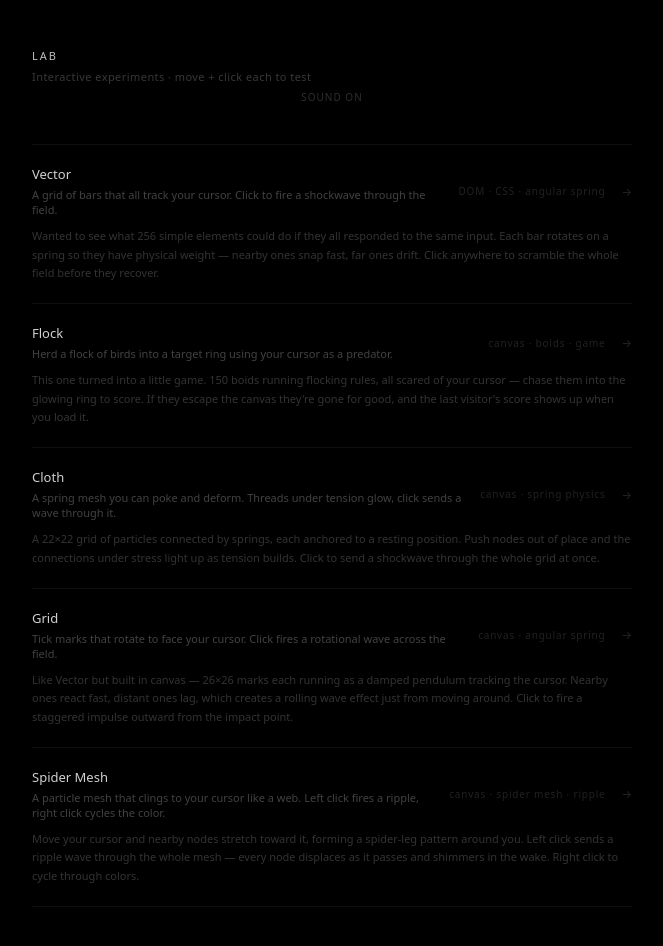
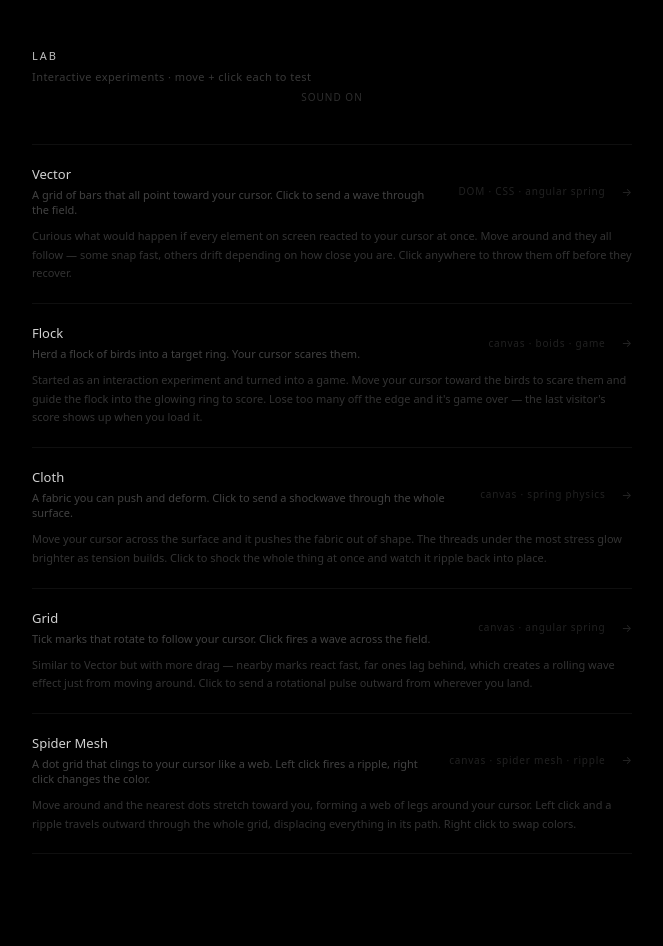
Before and after one commit to mattjss/lab, a plain HTML site: page index.html in a window 1280 px wide. Shown: the whole page, without its empty margins (308-971 px from the left). After the commit the page ends 902 px from the top, so only its background shows below. Drawn offline with Linux system fonts and the light colour scheme.

Commit message:
Simplify descriptions — plain language, no technical jargon

```diff
--- a/index.html
+++ b/index.html
@@ -73,70 +73,70 @@
         <div class="item-top">
           <div class="info">
             <span class="name">Vector</span>
-            <span class="desc">A grid of bars that all track your cursor. Click to fire a shockwave through the field.</span>
+            <span class="desc">A grid of bars that all point toward your cursor. Click to send a wave through the field.</span>
           </div>
           <div class="right">
             <span class="tag">DOM · CSS · angular spring</span>
             <span class="arrow">→</span>
           </div>
         </div>
-        <p class="about">Wanted to see what 256 simple elements could do if they all responded to the same input. Each bar rotates on a spring so they have physical weight — nearby ones snap fast, far ones drift. Click anywhere to scramble the whole field before they recover.</p>
+        <p class="about">Curious what would happen if every element on screen reacted to your cursor at once. Move around and they all follow — some snap fast, others drift depending on how close you are. Click anywhere to throw them off before they recover.</p>
       </a>
 
       <a class="item" data-sound-hover="hover" data-sound-click="open-project" href="https://mattjss.github.io/flock/" target="_blank">
         <div class="item-top">
           <div class="info">
             <span class="name">Flock</span>
-            <span class="desc">Herd a flock of birds into a target ring using your cursor as a predator.</span>
+            <span class="desc">Herd a flock of birds into a target ring. Your cursor scares them.</span>
           </div>
           <div class="right">
             <span class="tag">canvas · boids · game</span>
             <span class="arrow">→</span>
           </div>
         </div>
-        <p class="about">This one turned into a little game. 150 boids running flocking rules, all scared of your cursor — chase them into the glowing ring to score. If they escape the canvas they're gone for good, and the last visitor's score shows up when you load it.</p>
+        <p class="about">Started as an interaction experiment and turned into a game. Move your cursor toward the birds to scare them and guide the flock into the glowing ring to score. Lose too many off the edge and it's game over — the last visitor's score shows up when you load it.</p>
       </a>
 
       <a class="item" data-sound-hover="hover" data-sound-click="open-project" href="https://mattjss.github.io/cloth/" target="_blank">
         <div class="item-top">
           <div class="info">
             <span class="name">Cloth</span>
-            <span class="desc">A spring mesh you can poke and deform. Threads under tension glow, click sends a wave through it.</span>
+            <span class="desc">A fabric you can push and deform. Click to send a shockwave through the whole surface.</span>
           </div>
           <div class="right">
             <span class="tag">canvas · spring physics</span>
             <span class="arrow">→</span>
           </div>
         </div>
-        <p class="about">A 22×22 grid of particles connected by springs, each anchored to a resting position. Push nodes out of place and the connections under stress light up as tension builds. Click to send a shockwave through the whole grid at once.</p>
+        <p class="about">Move your cursor across the surface and it pushes the fabric out of shape. The threads under the most stress glow brighter as tension builds. Click to shock the whole thing at once and watch it ripple back into place.</p>
       </a>
 
       <a class="item" data-sound-hover="hover" data-sound-click="open-project" href="https://mattjss.github.io/grid/" target="_blank">
         <div class="item-top">
           <div class="info">
             <span class="name">Grid</span>
-            <span class="desc">Tick marks that rotate to face your cursor. Click fires a rotational wave across the field.</span>
+            <span class="desc">Tick marks that rotate to follow your cursor. Click fires a wave across the field.</span>
           </div>
           <div class="right">
             <span class="tag">canvas · angular spring</span>
             <span class="arrow">→</span>
           </div>
         </div>
-        <p class="about">Like Vector but built in canvas — 26×26 marks each running as a damped pendulum tracking the cursor. Nearby ones react fast, distant ones lag, which creates a rolling wave effect just from moving around. Click to fire a staggered impulse outward from the impact point.</p>
+        <p class="about">Similar to Vector but with more drag — nearby marks react fast, far ones lag behind, which creates a rolling wave effect just from moving around. Click to send a rotational pulse outward from wherever you land.</p>
       </a>
 
       <a class="item" data-sound-hover="hover" data-sound-click="open-project" href="https://mattjss.github.io/Spider-Mesh/" target="_blank">
         <div class="item-top">
           <div class="info">
             <span class="name">Spider Mesh</span>
-            <span class="desc">A particle mesh that clings to your cursor like a web. Left click fires a ripple, right click cycles the color.</span>
+            <span class="desc">A dot grid that clings to your cursor like a web. Left click fires a ripple, right click changes the color.</span>
           </div>
           <div class="right">
             <span class="tag">canvas · spider mesh · ripple</span>
             <span class="arrow">→</span>
           </div>
         </div>
-        <p class="about">Move your cursor and nearby nodes stretch toward it, forming a spider-leg pattern around you. Left click sends a ripple wave through the whole mesh — every node displaces as it passes and shimmers in the wake. Right click to cycle through colors.</p>
+        <p class="about">Move around and the nearest dots stretch toward you, forming a web of legs around your cursor. Left click and a ripple travels outward through the whole grid, displacing everything in its path. Right click to swap colors.</p>
       </a>
 
     </div>
```
